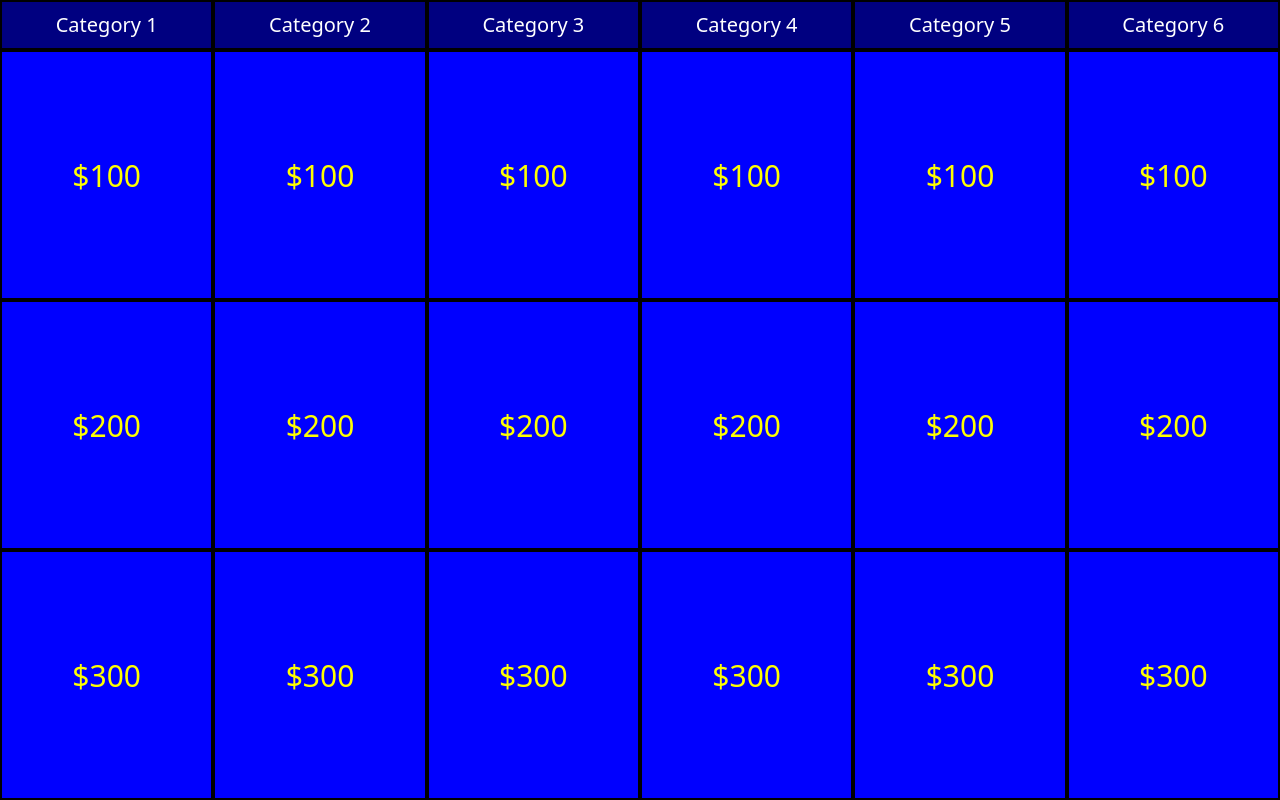
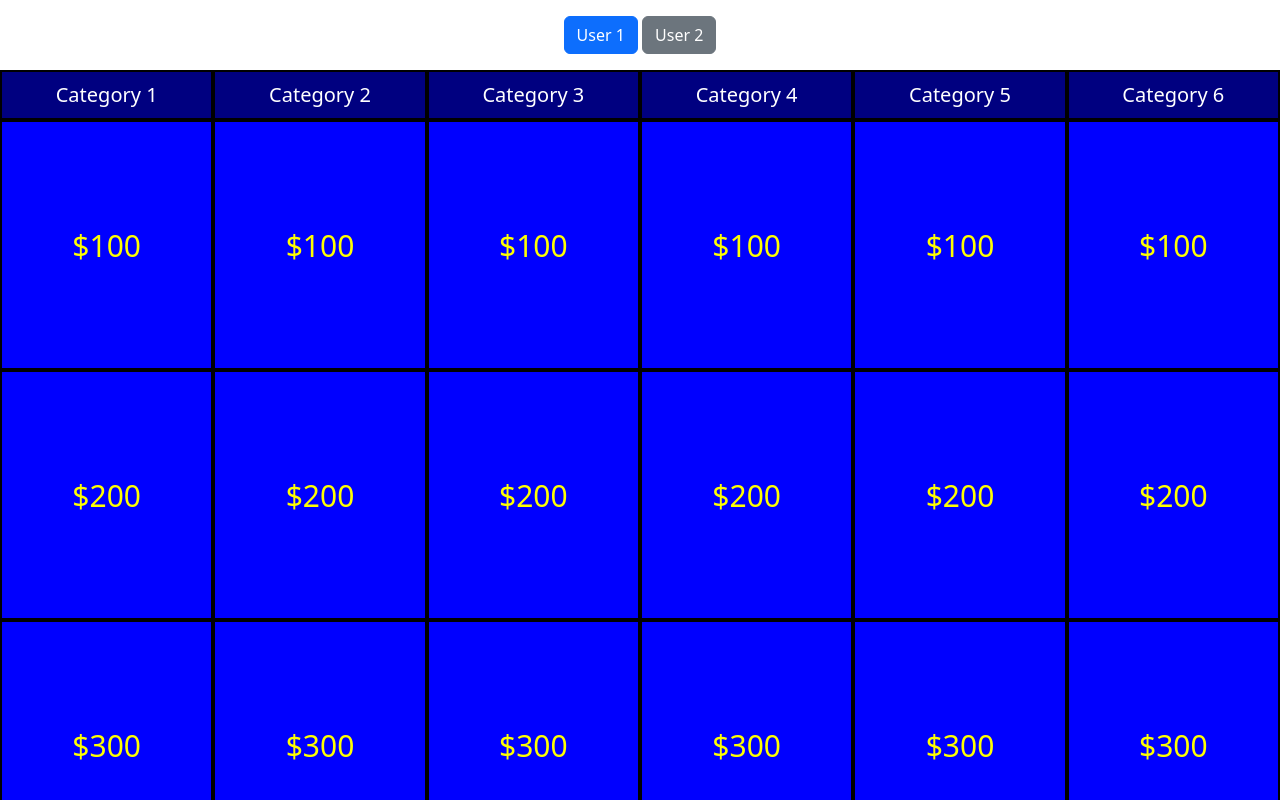
Before and after one commit to bc-cisc3140/jeopardy, a website: page src/ui/gameboard.html in a window 1280 px wide. Drawn offline with nearby package versions, Linux system fonts and the light colour scheme.

Commit message:
Update gameboard.html with user buttons and correct/incorrect answer buttons

```diff
--- a/src/ui/gameboard.html
+++ b/src/ui/gameboard.html
@@ -10,6 +10,13 @@
 </head>
 <body>
     <div class="container-fluid">
+        <!-- Users -->
+        <div class="row my-3">
+            <div class="col text-center">
+                <button id="user1Button" class="btn btn-primary">User 1</button>
+                <button id="user2Button" class="btn btn-secondary">User 2</button>
+            </div>
+        </div>
         <!-- Category Headers -->
         <div class="row category-header-row">
             <div class="col-2 category-header">Category 1</div>
@@ -76,8 +83,10 @@
                     <div class="modal-body">
                         <!-- Question content will be loaded here -->
                     </div>
+                    <!-- Decide whether question said was correct or not -->
                     <div class="modal-footer">
-                        <!--Add textfield to input answer?-->
+                            <button id="correctButton" class="btn btn-success">Correct</button>
+                            <button id="wrongButton" class="btn btn-danger">Wrong</button>
                     </div>
                 </div>
             </div>
```
